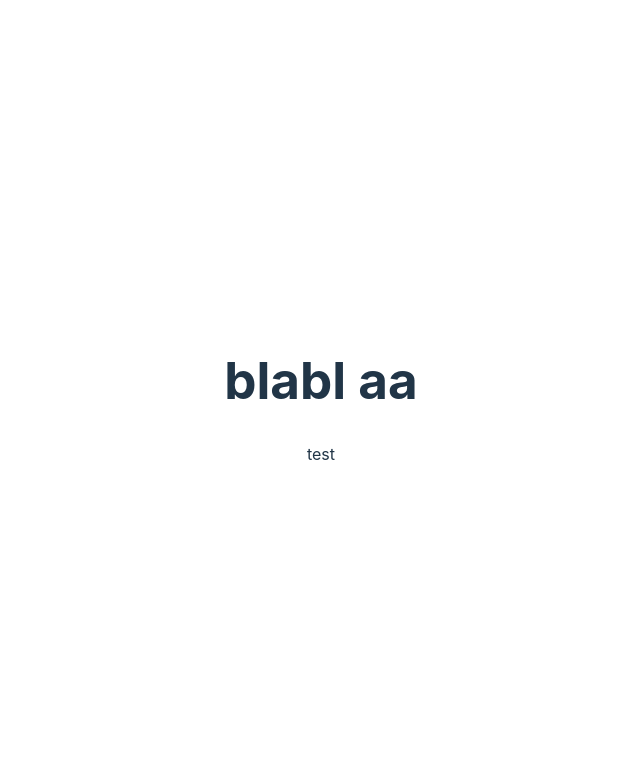
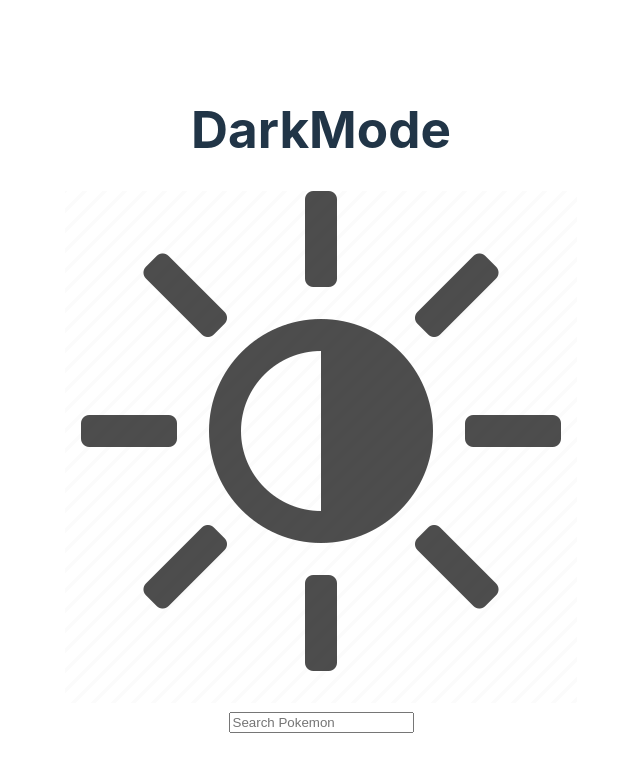
Before and after one commit to magicCicero/Pokemon_Project, a React (Vite) app: page / in a window 1280 px wide. Shown: the top 772 px of the page, without its empty margins (319-959 px from the left). Built offline with nearby package versions, Linux system fonts and the light colour scheme.

Commit message:
add SearchInput & DarkMode

```diff
--- a/src/App.jsx
+++ b/src/App.jsx
@@ -1,14 +1,16 @@
 import { useState } from "react";
+import SearchInput from "./components/SearchInput/SearchInput";
 
 import "./App.css";
+import DarkMode from "./components/DarkMode/DarkMode";
+
 
 function App() {
-  const [count, setCount] = useState(0);
 
   return (
     <>
-      <h1>blabl aa</h1>
-      <p>test</p>
+      <DarkMode />
+      <SearchInput />
     </>
   );
 }
--- a/src/components/DarkMode/DarkMode.css
+++ b/src/components/DarkMode/DarkMode.css
@@ -0,0 +1,9 @@
+.dark {
+    background-color: rgb(69, 69, 69);
+    color: white;
+}
+
+.light {
+    background-color: white;
+    color:black;
+}
--- a/src/components/DarkMode/DarkMode.jsx
+++ b/src/components/DarkMode/DarkMode.jsx
@@ -1,9 +1,21 @@
 import "./DarkMode.css";
+import img from '../../../public/darkLight.png'
+
+import { useState } from 'react'
 
 const DarkMode = () => {
+  const [darkMode, setDarkMode] = useState(false);
+
+  const toggleDarkMode = () => {
+    setDarkMode(dark => !dark);
+  };
+
   return (
     <>
       <h1>DarkMode</h1>
+      <div className={darkMode ? 'dark' : 'light'}>
+        <img onClick={toggleDarkMode} src={img} alt="" />
+      </div>
     </>
   );
 };
--- a/src/components/SearchInput/SearchInput.jsx
+++ b/src/components/SearchInput/SearchInput.jsx
@@ -1,9 +1,62 @@
 import "./SearchInput.css";
+import { useState, useEffect } from 'react'
 
 const SearchInput = () => {
+  const [searchPoke, setSearchPoke] = useState("");
+  const [pokeData, setPokeData] = useState([]);
+
+  useEffect(() => {
+    if (searchPoke.trim() !== "") {
+      const showPoke = () => {
+        fetch(`https://pokeapi.co/api/v2/pokemon?limit=1000`)
+          .then(response => response.json())
+          .then(data => {
+            const filteredPokemon = data.results.filter(pokemon =>
+              pokemon.name.startsWith(searchPoke.toLowerCase())
+            );
+            setPokeData(filteredPokemon);
+          })
+          .catch(error => {
+            console.error("Error:", error);
+          });
+      };
+
+      showPoke();
+    } else {
+      setPokeData([]);
+    }
+  }, [searchPoke]);
+
+  const handleSearchPoke = (e) => {
+    const searchValue = e.target.value.toLowerCase();
+    setSearchPoke(searchValue);
+  };
+
+  const pokeName = (name) => {
+    if (name) {
+      return name.charAt(0).toUpperCase() + name.slice(1);
+    }
+    return "";
+  };
+
+  const pokeNumber = (url) => {
+    const number = url.split("/")[6];
+    let pokeNumber = number < 10 ? "#00" + number : number < 100 ? "#0" + number : "#" + number;
+    return pokeNumber;
+  };
+
   return (
     <>
-      <h1>SearchInput</h1>
+      <input type="text" value={searchPoke} onChange={handleSearchPoke} placeholder="Search Pokemon" />
+      <div>
+        {pokeData.map(pokemon => (
+          <div key={pokemon.name}>
+            <img src={`https://raw.githubusercontent.com/PokeAPI/sprites/master/sprites/pokemon/${pokemon.url.split("/")[6]}.png`} alt={pokemon.name} />
+            <p>{pokeNumber(pokemon.url)}</p>
+            <h2>{pokeName(pokemon.name)}</h2>
+          </div>
+        ))}
+      </div>
     </>
   );
 };
```
Also changed, not shown: public/darkLight.png (added).
